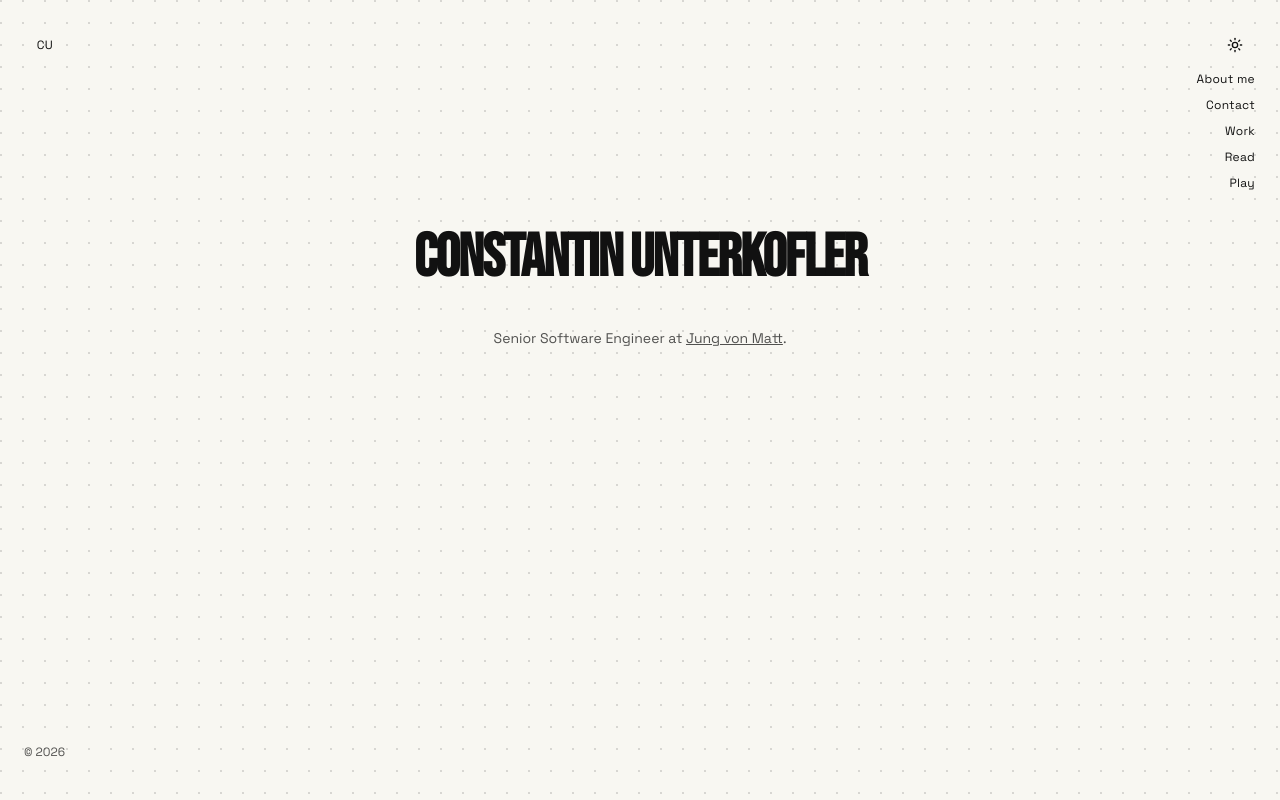
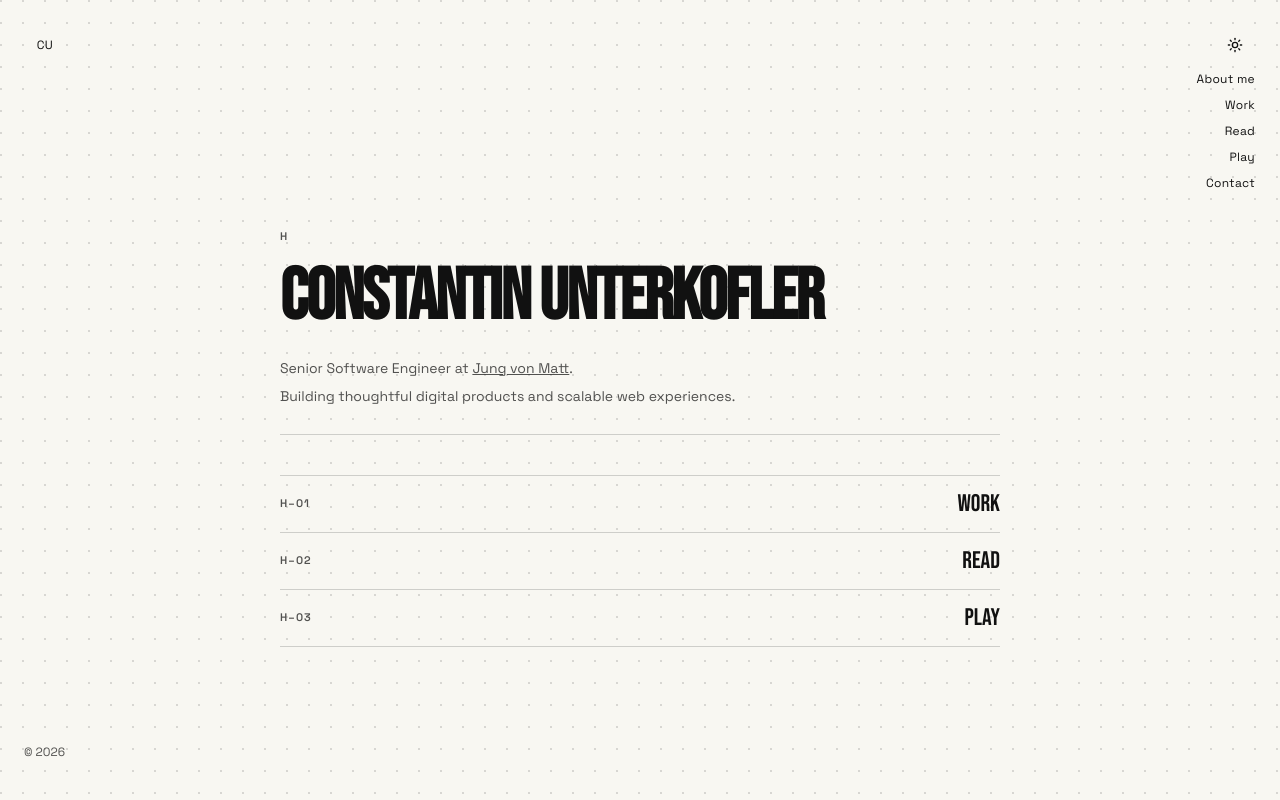
Before and after one commit to conuko/constantin-unterkofler-com-v2, a Next.js app: page / in a window 1280 px wide. Built offline with nearby package versions, Linux system fonts and the light colour scheme.

Commit message:
feat(home): compose notebook page records

```diff
--- a/app/about/page.tsx
+++ b/app/about/page.tsx
@@ -11,7 +11,8 @@ export default function AboutPage() {
   return (
     <PortfolioPage
       title={about.title}
-      width="narrow"
+      sectionCode={about.sectionCode}
+      width={about.width}
       introduction={
         <p className="text-sm text-ink-muted">{about.content.introduction}</p>
       }
--- a/app/contact/page.tsx
+++ b/app/contact/page.tsx
@@ -9,7 +9,12 @@ export const metadata: Metadata = contact.metadata;
 
 export default function ContactPage() {
   return (
-    <PortfolioPage title={contact.title} width="narrow">
+    <PortfolioPage
+      title={contact.title}
+      sectionCode={contact.sectionCode}
+      width={contact.width}
+      introduction={<p>{contact.content.introduction}</p>}
+    >
       <ContactList links={contact.content.entries} />
     </PortfolioPage>
   );
--- a/app/page.tsx
+++ b/app/page.tsx
@@ -1,4 +1,5 @@
 import type { Metadata } from "next";
+import Link from "next/link";
 import { PortfolioPage } from "@/components/portfolio-page";
 import { portfolioContent } from "@/content/site-content";
 
@@ -10,8 +11,11 @@ export default function Home() {
   return (
     <PortfolioPage
       title={home.title}
+      sectionCode={home.sectionCode}
+      width={home.width}
       introduction={
-        <p className="text-sm text-ink-muted text-center">
+        <div className="space-y-2">
+          <p>
             {home.content.introduction.role} at{" "}
             <a
               href={home.content.introduction.organization.url}
@@ -23,7 +27,33 @@ export default function Home() {
             </a>
             .
           </p>
+          <p>{home.content.positioningStatement}</p>
+        </div>
       }
-    />
+    >
+      <nav aria-label="Home contents">
+        <ol className="border-t border-rule">
+          {home.content.contents.map((pageName, index) => {
+            const page = portfolioContent.pages[pageName];
+
+            return (
+              <li key={page.route} className="border-b border-rule">
+                <Link
+                  href={page.route}
+                  className="group flex items-center justify-between gap-4 py-4 text-sm"
+                >
+                  <span className="label text-label text-ink-muted">
+                    {`H–${String(index + 1).padStart(2, "0")}`}
+                  </span>
+                  <span className="font-heading text-2xl leading-none group-hover:underline">
+                    {page.primaryWayfinding.label}
+                  </span>
+                </Link>
+              </li>
+            );
+          })}
+        </ol>
+      </nav>
+    </PortfolioPage>
   );
 }
--- a/app/play/page.tsx
+++ b/app/play/page.tsx
@@ -11,8 +11,8 @@ export default function PlayPage() {
   return (
     <PortfolioPage
       title={play.title}
-      sectionCode="P"
-      width="collection"
+      sectionCode={play.sectionCode}
+      width={play.width}
       introduction={<p>{play.content.introduction}</p>}
     >
       <PlayPresentation entries={play.content.entries} />
--- a/app/read/page.tsx
+++ b/app/read/page.tsx
@@ -11,8 +11,8 @@ export default function ReadPage() {
   return (
     <PortfolioPage
       title={read.title}
-      sectionCode="R"
-      width="collection"
+      sectionCode={read.sectionCode}
+      width={read.width}
       introduction={<p>{read.content.introduction}</p>}
     >
       <ReadPresentation entries={read.content.entries} />
--- a/app/work/page.tsx
+++ b/app/work/page.tsx
@@ -11,8 +11,8 @@ export default function WorkPage() {
   return (
     <PortfolioPage
       title={work.title}
-      sectionCode="W"
-      width="collection"
+      sectionCode={work.sectionCode}
+      width={work.width}
       introduction={<p>{work.content.introduction}</p>}
     >
       <WorkPresentation entries={work.content.entries} />
--- a/components/portfolio-page.tsx
+++ b/components/portfolio-page.tsx
@@ -7,15 +7,14 @@ import {
   NotebookPageHeader,
   NotebookPageIdentityProvider,
 } from "@/components/notebook-primitives";
-import { notebookPageIdentityReveal } from "@/lib/notebook-motion";
 import { cn } from "@/lib/utils/cn";
 
 type PortfolioPageProps = {
   title: string;
-  sectionCode?: string;
+  sectionCode: string;
   introduction?: ReactNode;
   children?: ReactNode;
-  width?: "collection" | "standard" | "narrow";
+  width: "collection" | "reading";
 };
 
 const contentStagger: Variants = {
@@ -42,9 +41,9 @@ export function PortfolioPage({
   sectionCode,
   introduction,
   children,
-  width = "standard",
+  width,
 }: PortfolioPageProps) {
-  const [pageIdentitySettled, setPageIdentitySettled] = useState(!sectionCode);
+  const [pageIdentitySettled, setPageIdentitySettled] = useState(false);
   const settlePageIdentity = useCallback(() => {
     setPageIdentitySettled(true);
   }, []);
@@ -59,7 +58,13 @@ export function PortfolioPage({
         }
         className="flex w-full flex-col gap-10"
       >
-        {sectionCode ? (
+        <div
+          className={cn(
+            "mx-auto flex w-full flex-col gap-10",
+            width === "collection" && "max-w-270",
+            width === "reading" && "max-w-180",
+          )}
+        >
           <NotebookPageHeader
             sectionCode={sectionCode}
             sequence={pageIdentitySequence}
@@ -67,28 +72,13 @@ export function PortfolioPage({
             introduction={introduction}
             onIdentitySettled={settlePageIdentity}
           />
-        ) : (
-          <m.h1
-            variants={notebookPageIdentityReveal}
-            className="font-heading text-center text-4xl leading-none font-semibold tracking-tight lg:text-6xl"
+          <m.div
+            variants={contentStagger}
+            className="flex w-full flex-col gap-10"
           >
-            {title}
-          </m.h1>
-        )}
-        <m.div
-          variants={contentStagger}
-          className={cn(
-            "flex w-full flex-col gap-10",
-            width === "collection" && "max-w-270",
-            width === "standard" && "mx-auto max-w-3xl items-center",
-            width === "narrow" && "mx-auto max-w-xl",
-          )}
-        >
-          {!sectionCode && introduction && (
-            <m.div variants={notebookPageIdentityReveal}>{introduction}</m.div>
-          )}
-          {children}
-        </m.div>
+            {children}
+          </m.div>
+        </div>
       </m.div>
     </NotebookPageIdentityProvider>
   );
--- a/content/site-content.ts
+++ b/content/site-content.ts
@@ -461,7 +461,9 @@ const contactLinks: ContactLink[] = [
 const portfolioPages = {
   home: {
     route: "/",
+    sectionCode: "H",
     title: identity.name,
+    width: "reading",
     metadata: {
       title: "Home",
       description: identity.description,
@@ -474,11 +476,16 @@ const portfolioPages = {
           url: "https://www.jvm.com/",
         },
       },
+      positioningStatement:
+        "Building thoughtful digital products and scalable web experiences.",
+      contents: ["work", "read", "play"],
     },
   },
   about: {
     route: "/about",
+    sectionCode: "A",
     title: "About me",
+    width: "reading",
     metadata: {
       title: "About me",
       description:
@@ -495,7 +502,9 @@ const portfolioPages = {
   },
   contact: {
     route: "/contact",
+    sectionCode: "C",
     title: "Contact",
+    width: "reading",
     metadata: {
       title: "Contact",
       description:
@@ -503,15 +512,18 @@ const portfolioPages = {
     },
     primaryWayfinding: {
       label: "Contact",
-      order: 2,
+      order: 5,
     },
     content: {
+      introduction: "Reach me via email, GitHub, or LinkedIn.",
       entries: contactLinks,
     },
   },
   work: {
     route: "/work",
+    sectionCode: "W",
     title: "Work",
+    width: "collection",
     metadata: {
       title: "Work",
       description:
@@ -519,7 +531,7 @@ const portfolioPages = {
     },
     primaryWayfinding: {
       label: "Work",
-      order: 3,
+      order: 2,
     },
     content: {
       introduction:
@@ -529,7 +541,9 @@ const portfolioPages = {
   },
   read: {
     route: "/read",
+    sectionCode: "R",
     title: "What I recently read",
+    width: "collection",
     metadata: {
       title: "Read",
       description:
@@ -537,7 +551,7 @@ const portfolioPages = {
     },
     primaryWayfinding: {
       label: "Read",
-      order: 4,
+      order: 3,
     },
     content: {
       introduction:
@@ -547,14 +561,16 @@ const portfolioPages = {
   },
   play: {
     route: "/play",
+    sectionCode: "P",
     title: "What I currently play",
+    width: "collection",
     metadata: {
       title: "Play",
       description: "A rotating set of guitar tunes and studies.",
     },
     primaryWayfinding: {
       label: "Play",
-      order: 5,
+      order: 4,
     },
     content: {
       introduction:
--- a/playwright.config.ts
+++ b/playwright.config.ts
@@ -11,7 +11,7 @@ export default defineConfig({
     trace: "retain-on-failure",
   },
   webServer: {
-    command: "corepack pnpm dev --port 3100",
+    command: "corepack pnpm exec next dev --port 3100",
     url: "http://localhost:3100",
     reuseExistingServer: !process.env.CI,
   },
```
Also changed, not shown: 2 other files (tests, documents, lock files or other folders). Lines whose indentation alone changed are shown as unchanged.
